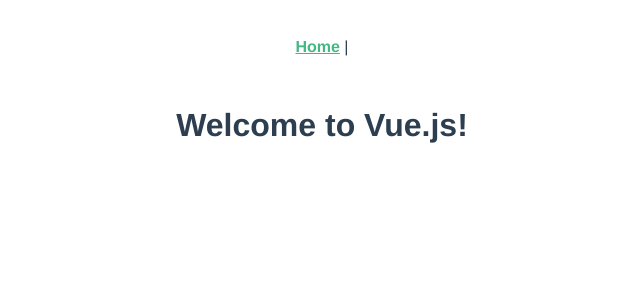
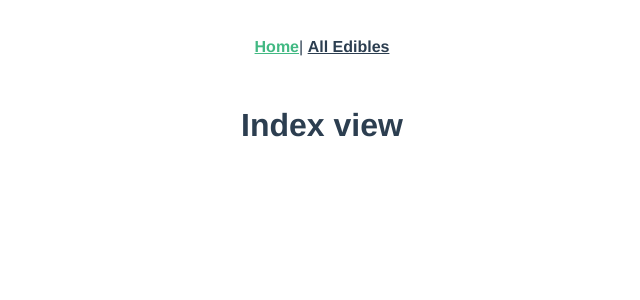
Before and after one commit to neah-carmen/capstone_vue, a Vue app: page / in a window 1280 px wide. Shown: the top 300 px of the page, without its empty margins (318-958 px from the left). Built offline with nearby package versions, Linux system fonts and the light colour scheme.

Commit message:
Rename Home.vue to Index.vue to follow RESTful naming

```diff
--- a/src/App.vue
+++ b/src/App.vue
@@ -1,15 +1,16 @@
 <template>
   <div id="app">
     <div id="nav">
-      <router-link to="/">Home</router-link> |
+      <router-link to="/">Home</router-link>|
+      <router-link to="/edibles/">All Edibles</router-link>
     </div>
-    <router-view/>
+    <router-view />
   </div>
 </template>
 
 <style>
 #app {
-  font-family: 'Avenir', Helvetica, Arial, sans-serif;
+  font-family: "Avenir", Helvetica, Arial, sans-serif;
   -webkit-font-smoothing: antialiased;
   -moz-osx-font-smoothing: grayscale;
   text-align: center;
--- a/src/router/index.js
+++ b/src/router/index.js
@@ -1,6 +1,7 @@
 import Vue from "vue";
 import VueRouter from "vue-router";
-import Home from "../views/Home.vue";
+import Index from "../views/Index.vue";
+import EdiblesIndex from "../views/edibles/Index.vue";
 import axios from "axios";
 
 axios.defaults.baseURL =
@@ -11,8 +12,13 @@ Vue.use(VueRouter);
 const routes = [
   {
     path: "/",
-    name: "home",
-    component: Home
+    name: "index",
+    component: Index
+  },
+  {
+    path: "/edibles/",
+    name: "edibles-index",
+    component: EdiblesIndex
   }
 ];
 
--- a/src/views/Home.vue
+++ b/src/views/Index.vue
@@ -1,5 +1,5 @@
 <template>
-  <div class="home">
+  <div class="index">
     <h1>{{ message }}</h1>
   </div>
 </template>
@@ -11,7 +11,7 @@
 export default {
   data: function() {
     return {
-      message: "Welcome to Vue.js!"
+      message: "Index view"
     };
   },
   created: function() {},
```
